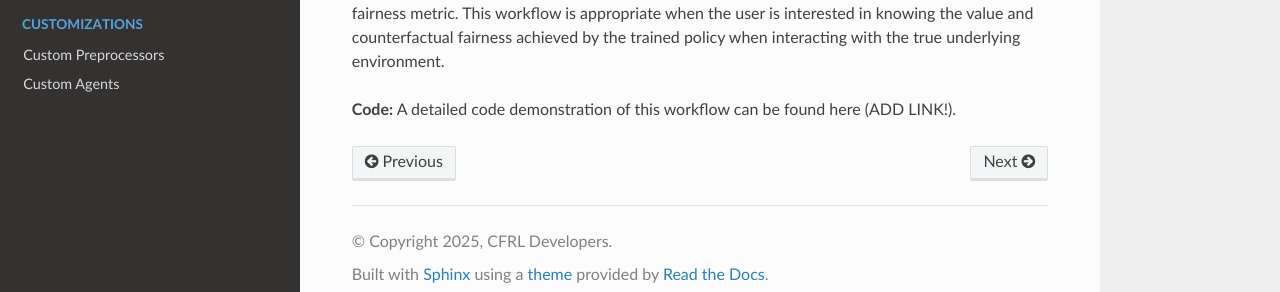
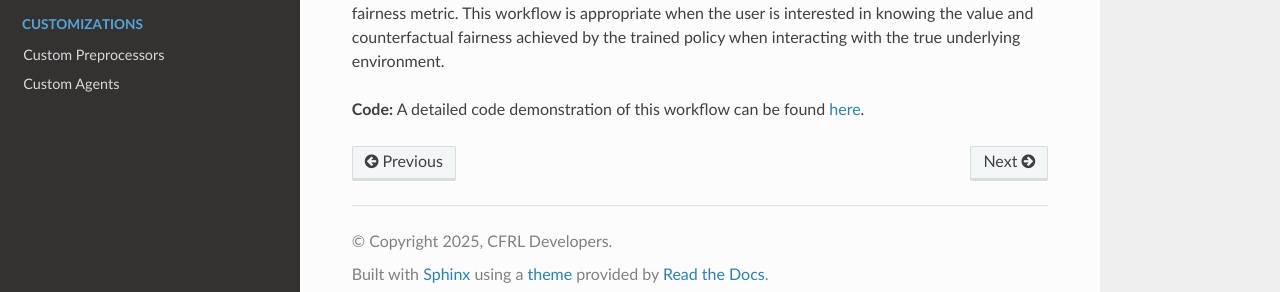
Before and after one commit to zhenkewu/CFRL, a Sphinx documentation site: the page built from docs/source/tutorials/example_workflows.rst, in a window 1280 px wide and 900 px high, scrolled down 976 px. Shown: the part 589-881 px from the top of the window. Built offline with Sphinx 7.4.7 and the Read the Docs theme 3.1.0, drawn with Linux system fonts in a browser that asks for light colours.

Commit message:
Update workflows and add workflow notebook links to documantation

```diff
--- a/docs/source/tutorials/example_workflows.rst
+++ b/docs/source/tutorials/example_workflows.rst
@@ -49,4 +49,5 @@ as well as its estimated value and counterfactual fairness metric. This workflow
 user is interested in knowing the value and counterfactual fairness achieved by the trained policy when
 interacting with the true underlying environment.
 
-**Code:** A detailed code demonstration of this workflow can be found here (ADD LINK!).
+**Code:** A detailed code demonstration of this workflow can be found
+`here <https://github.com/JianhanZhang/CFRL/blob/main/examples/real_data_workflow.ipynb>`_.
```
Also changed, not shown: 1 other file.
